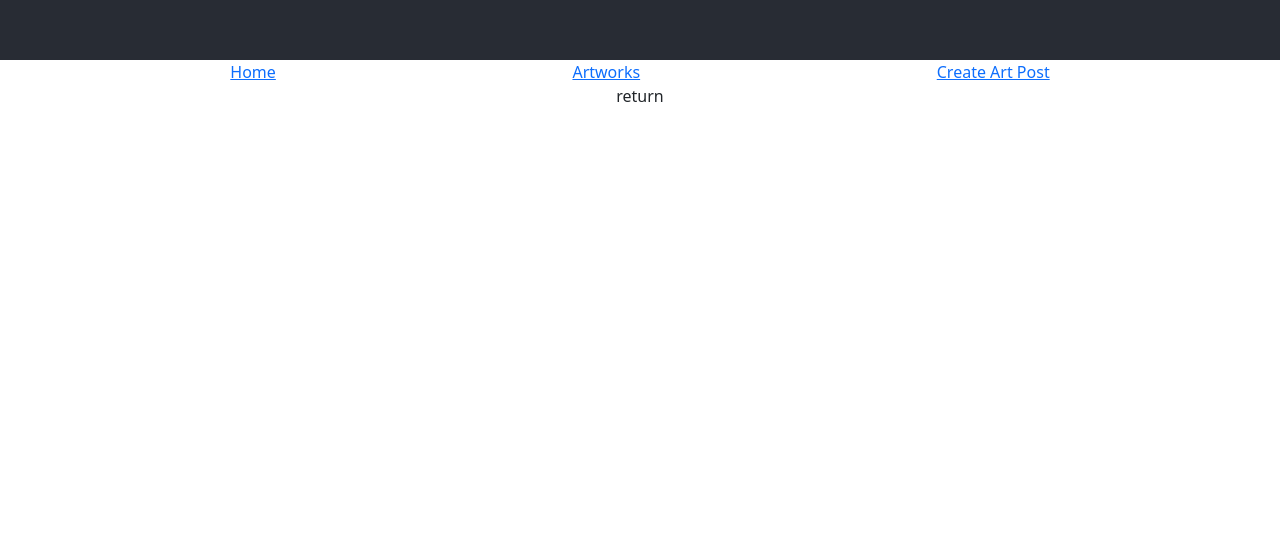
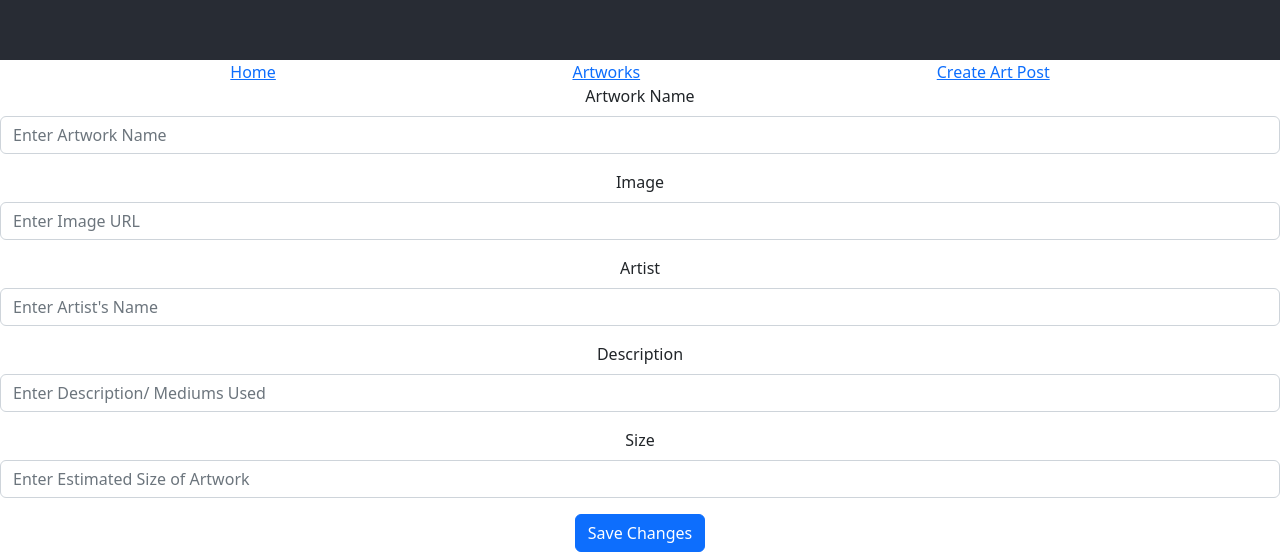
Before and after one commit to Graham724/Art-Share-App-Front, a React (Create React App) app: page /updateArtwork/1 in a window 1280 px wide. Shown: the part 740-1292 px from the top of the page. Before the commit the page ends 848 px from the top, so only its background shows below. Built offline with nearby package versions, Linux system fonts and the light colour scheme; no server answers.

Commit message:
edit functionality working

```diff
--- a/src/Components/EditArtwork.js
+++ b/src/Components/EditArtwork.js
@@ -1,7 +1,121 @@
+import { useState, useEffect } from 'react'
+import { useNavigate, useParams } from 'react-router-dom'
+
+import Button from 'react-bootstrap/Button';
+import Form from 'react-bootstrap/Form';
+import '../form.css'
+
+export default function EditArtwork () {
+    const {id} = useParams()
+
+    const [title, setTitle] = useState('')
+    const [imgURL, setImgURL] = useState('')
+    const [desc, setDesc] = useState('')
+    const [artist, setArtist] = useState('')
+    const [size, setSize] = useState('')
+
+    const [error, setError] = useState('')
+    const navigate = useNavigate()
+
+    useEffect(() => {
+        const fetchData = async () => {
+             console.log(process.env)
+             const URL = `${process.env.REACT_APP_BACKEND_URL}/api/artworks/${id}`
+             console.log(URL)
+             const response = await fetch(URL)
+             const data = await response.json()
+             setTitle(data.title)
+             setImgURL(data.imgURL)
+             setDesc(data.desc)
+             setArtist(data.artist)
+             setSize(data.size)
+        }
+        fetchData()
+    }, [])
 
 
-export default function EditArtwork () {
-    return(
-        <div>return</div>
-    )
+    const handleSubmit= async (e) => {
+        e.preventDefault()
+
+        const artwork = {title, imgURL, desc, artist, size}
+        const URL = `${process.env.REACT_APP_BACKEND_URL}/api/artworks/${id}`
+        const response = await fetch(URL, {
+          method: 'PATCH',
+          body: JSON.stringify(artwork),
+          headers: {
+            'Content-Type': 'application/json'
+          }
+        })
+        const data = await response.json()
+
+        if (!response.ok) {
+          setError(data.error)
+          console.log(data)
+        }
+        if (response.ok) {
+          setError(null)
+          setTitle('')
+          setImgURL('')
+          setDesc('')
+          setArtist('')
+          setSize('')
+          console.log('new artwork edited:', data);
+          navigate(`/getArtwork/${id}`)
+        }
+      }
+
+
+      return (
+        <Form className="createArt" onSubmit={handleSubmit}>
+          <Form.Group className="mb-3" controlId="formArtworkName">
+            <Form.Label>Artwork Name</Form.Label>
+            <Form.Control
+            type="text"
+            required="required"
+            onChange={(e) => setTitle(e.target.value)}
+            value={title}
+            placeholder="Enter Artwork Name"
+            maxLength={40}/>
+          </Form.Group>
+          <Form.Group className="mb-3" controlId="formImage">
+            <Form.Label>Image</Form.Label>
+            <Form.Control
+            type="text"
+            required="required"
+            onChange={(e) => setImgURL(e.target.value)}
+            value={imgURL}
+            placeholder="Enter Image URL" />
+          </Form.Group>
+          <Form.Group className="mb-3" controlId="formArtist">
+            <Form.Label>Artist</Form.Label>
+            <Form.Control
+            type="text"
+            required="required"
+            onChange={(e) => setArtist(e.target.value)}
+            value={artist}
+            placeholder="Enter Artist's Name" />
+          </Form.Group>
+          <Form.Group className="mb-3" controlId="formDescription">
+            <Form.Label>Description</Form.Label>
+            <Form.Control
+            type="text"
+            onChange={(e) => setDesc(e.target.value)}
+            value={desc}
+            placeholder="Enter Description/ Mediums Used"
+            maxLength={50}/>
+          </Form.Group>
+          <Form.Group className="mb-3" controlId="formSize">
+            <Form.Label>Size</Form.Label>
+            <Form.Control
+            type="text"
+            required="required"
+            onChange={(e) => setSize(e.target.value)}
+            value={size}
+            placeholder="Enter Estimated Size of Artwork" />
+          </Form.Group>
+          <Button variant="primary" type="submit">
+            Save Changes
+          </Button>
+        </Form>
+      );
 }
```
